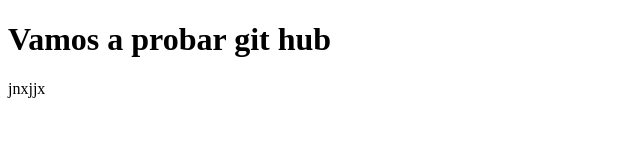
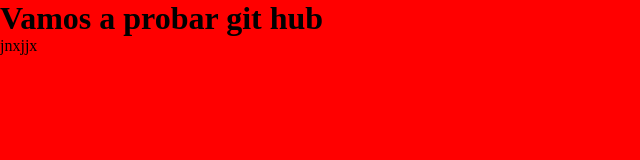
Before and after one commit to albajhonatan26-design/Backend17, a plain HTML site: page index.html in a window 1280 px wide. Shown: the whole page, without its empty margins (0-640 px from the left). Drawn offline with Linux system fonts and the light colour scheme.

Commit message:
Se modificaron los archivos

```diff
--- a/index.html
+++ b/index.html
@@ -4,6 +4,7 @@
     <meta charset="UTF-8">
     <meta name="viewport" content="width=device-width, initial-scale=1.0">
     <title>Tempo</title>
+    <link rel="stylesheet" href="style.css">
 </head>
 <body>
     <h1>Vamos a probar git hub</h1>
--- a/style.css
+++ b/style.css
@@ -0,0 +1,5 @@
+*{
+    margin: 0;
+    padding: 0;
+    background: red;
+}
```
